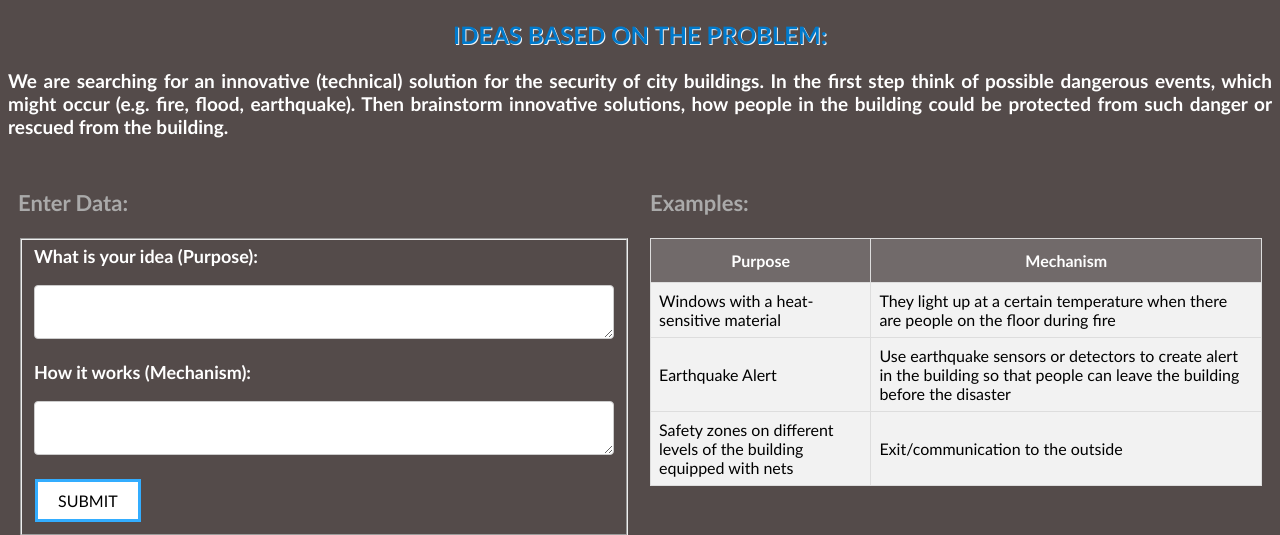
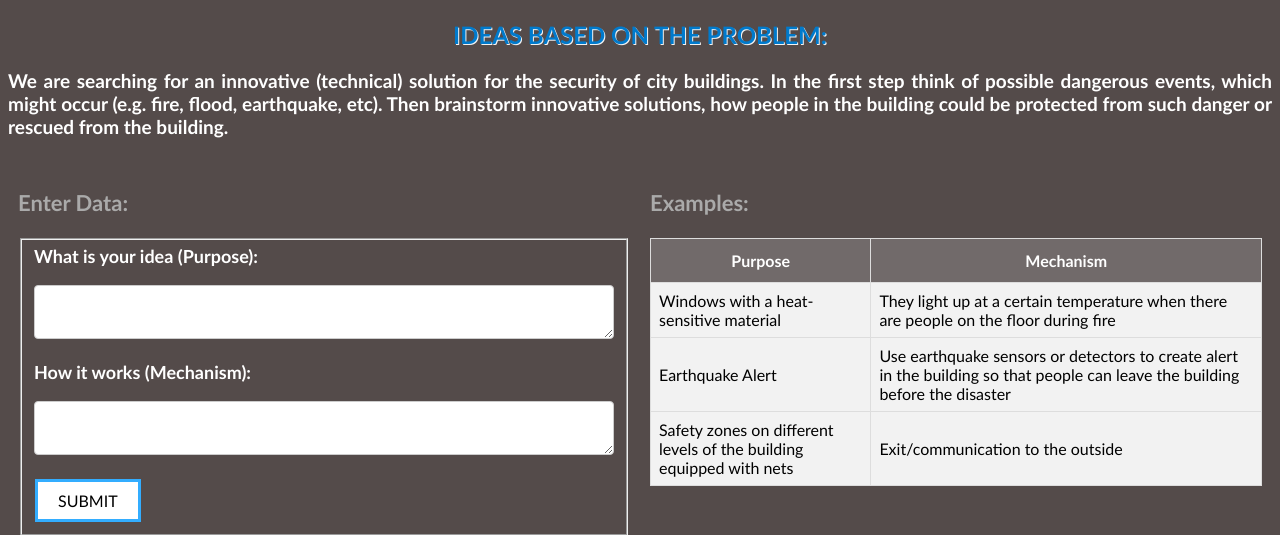
Before and after one commit to teiadom/ideasubmission, a Flask app: page / in a window 1280 px wide. Shown: the top 535 px of the page. Run offline with Flask 2, Linux system fonts and the light colour scheme.

Commit message:
Last Edits bhggug jijfeifbhuhef b,, ijij

```diff
--- a/flask_qa/templates/home1.html
+++ b/flask_qa/templates/home1.html
@@ -152,7 +152,7 @@ function myFunction() {
 <div id="instruction">
   <h2>Ideas Based on the Problem:</h2>
   <p style="text-align:justify; font-size: 19px;">We are searching for an innovative (technical) solution for the security of city buildings.
-      In the first step think of possible dangerous events, which might occur (e.g. fire, flood, earthquake).
+      In the first step think of possible dangerous events, which might occur (e.g. fire, flood, earthquake, etc).
             Then brainstorm innovative solutions, how people in the building could be protected from such danger or
             rescued from the building.</p>
 </div>
```
